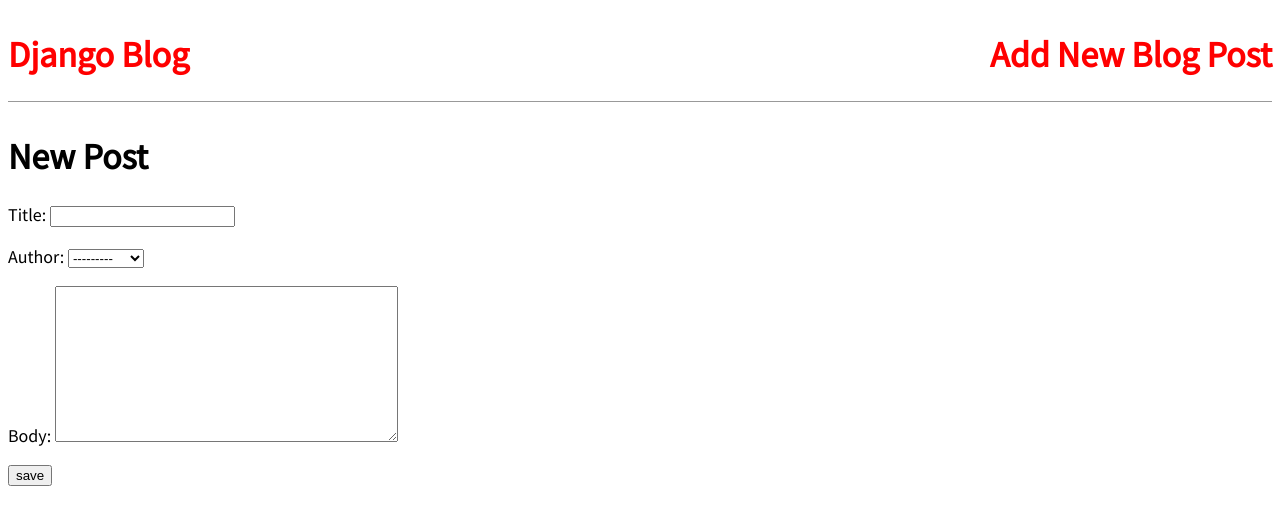
After one commit to iamnaf/django_blog_tut, a Django app: page /post/new/ in a window 1280 px wide. The commit adds this page. Shown: the top 525 px of the page. Run offline with Django 3.2, Linux system fonts and the light colour scheme; data comes from the database, SQL or seed files in the repository; both versions use the stored data as it was after the commit.

Commit message:
add post editing page

```diff
--- a/blog/models.py
+++ b/blog/models.py
@@ -1,4 +1,5 @@
 from django.db import models
+from django.urls import reverse
 
 # Create your models here.
 class Post(models.Model):
@@ -11,3 +12,9 @@
 
     def __str__(self):
         return self.title
+
+    # def get_absolute_url(self):
+    #     return reverse('post_detail', args=[str(self.id)])
+
+    def get_absolute_url(self):
+        return reverse('home')
--- a/blog/urls.py
+++ b/blog/urls.py
@@ -1,7 +1,9 @@
 from django.urls import path
-from .views import BlogListView, BlogDetailView
+from .views import BlogListView, BlogDetailView, BlogCreateNew, BlogUpdateView
 
 urlpatterns = [
+    path('post/<int:pk>/edit', BlogUpdateView.as_view(), name='post_edit'),
+    path('post/new/', BlogCreateNew.as_view(), name='post_new'),
     path('post/<int:pk>/', BlogDetailView.as_view(), name='post_detail'),
     path('', BlogListView.as_view(), name='home'),
 ]
--- a/blog/views.py
+++ b/blog/views.py
@@ -1,5 +1,6 @@
 # from django.shortcuts import render
 from django.views.generic import ListView, DetailView
+from django.views.generic.edit import CreateView, UpdateView
 from .models import Post
 # Create your views here.
 
@@ -10,3 +11,13 @@
 class BlogDetailView(DetailView):
     model = Post
     template_name='post_detail.html'
+
+class BlogCreateNew(CreateView):
+    model = Post
+    template_name = 'post_new.html'
+    fields = '__all__'
+
+class BlogUpdateView(UpdateView):
+    model = Post
+    template_name = 'post_edit.html'
+    fields = ['title', 'body']
--- a/templates/blog/base.html
+++ b/templates/blog/base.html
@@ -12,7 +12,7 @@
             <h1><a href="{% url 'home' %}">Django Blog</a></h1>
         </div>
         <div class="nav-right">
-            <h1><a href="{% url 'post_new' %}">Django Blog</a></h1>
+            <h1><a href="{% url 'post_new' %}">Add New Blog Post</a></h1>
         </div>
         </header>
         <div>
--- a/templates/blog/post_detail.html
+++ b/templates/blog/post_detail.html
@@ -5,4 +5,6 @@
         <h2>{{ post.title }}</h2>
         <p>{{ post.body }}</p>
     </div>
+
+    <a href="{% url 'post_edit' post.pk %}">+ Edit Blog Post</a>
 {% endblock content %}
--- /dev/null
+++ b/templates/blog/post_new.html
@@ -0,0 +1,11 @@
+<!--templates/blog/post_new.html-->
+
+{% extends "base.html" %}
+
+{% block content %}
+    <h1>New Post</h1>
+    <form action="" method="post"> {% csrf_token %}
+        {{  form.as_p }}
+        <input type="submit" value="save"/>
+    </form>
+{% endblock content %}
```
Also changed, not shown: templates/blog/post_edit.html (added, +11 -0 lines), db.sqlite3.
